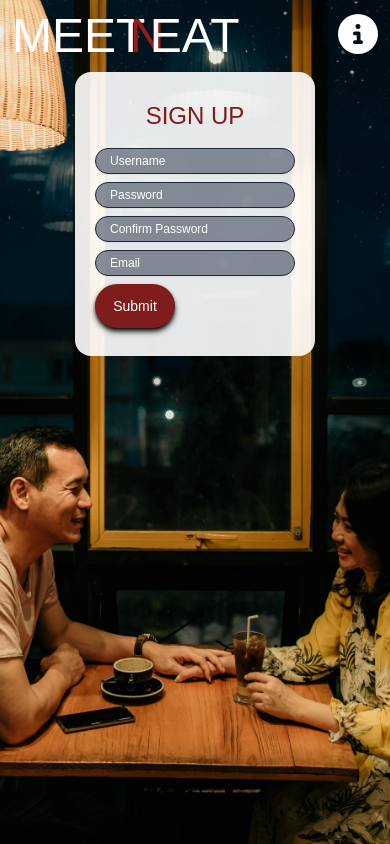
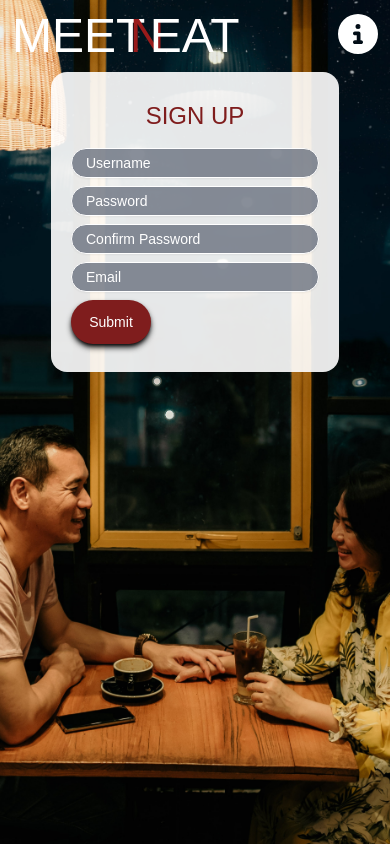
Before and after one commit to Meet-N-Eat/Frontend, a React (Create React App) app: page /users/authentication/signup in a window 390 px wide. Built offline with nearby package versions, Linux system fonts and the light colour scheme.

Commit message:
updates account css classes and adjusts LogIn and SignUp container sizes

```diff
--- a/src/components/LoginSignUp/LogIn.js
+++ b/src/components/LoginSignUp/LogIn.js
@@ -61,7 +61,7 @@ const LogIn = () => {
   // ===========================================================================
   return (
     <div className=''>
-      <div className='start-container white-bg w-60 md:w-80 p-4'>
+      <div className='start-container white-bg w-72 md:w-96 p-4'>
         <h1 className='header text-2xl text-red-900 mx-auto pt-2'>LOG IN</h1>
         { location.state !== null && <p className='text-center mx-auto text-xs md:text-sm'>Log in to access this feature!</p> }
         <form
@@ -69,14 +69,14 @@ const LogIn = () => {
           onSubmit={submitHandler}
         >
           <input
-            className='username input mt-4 w-full mx-auto border border-slate-800'
+            className='username input account-input mt-4'
             type='text'
             placeholder='Username'
             onChange={changeHandler}
             value={loggedInUser.username}
           ></input>
           <input
-            className='password input my-4 w-full mx-auto border border-slate-800'
+            className='password input account-input my-4 '
             type='password'
             placeholder='Password'
             onChange={changeHandler}
@@ -85,13 +85,13 @@ const LogIn = () => {
           {login.badLogin && <h1 className='text-center mb-2 text-xs md:text-sm text-red-800'>Incorrect username or password</h1>}
           <Row>
             <button
-              className='account-button w-20 mb-4 mx-auto'
+              className='account-button w-20 mb-4'
               type='submit'
             >Submit</button>
           </Row>
       </form>
       <Link
-        className='mx-auto text-xs md:text-lg hover:text-red-900 hover:font-normal'
+        className='mx-auto text-md md:text-lg hover:text-red-900 hover:font-normal'
         to='/users/authentication/signup'>
           Not registered? Sign up here
       </Link>
--- a/src/components/LoginSignUp/SignUp.js
+++ b/src/components/LoginSignUp/SignUp.js
@@ -63,7 +63,7 @@ const SignUp = () => {
           </div>
         </div>
       :
-        <div className='start-container white-bg w-60 md:w-96 p-5 space-y-4'>
+        <div className='start-container white-bg w-72 md:w-96 p-5 space-y-4'>
           <h1 className='header text-2xl text-red-900 mx-auto pt-2'>SIGN UP</h1>
           <form
             className='space-y-2 md:space-y-4'
@@ -72,21 +72,21 @@ const SignUp = () => {
           >
             {error.username && <p className='text-center text-red-800 mx-auto text-xs md:text-sm'>Username already exists</p>}
             <input
-              className='username input w-full mx-auto border border-slate-800 text-xs md:text-base'
+              className='username input account-input'
               type='text'
               placeholder='Username'
               onChange={changeHandler}
               value={loggedInUser.username}
             ></input>
             <input
-              className='password input w-full mx-auto border border-slate-800 text-xs md:text-base'
+              className='password input account-input'
               type='password'
               placeholder='Password'
               onChange={changeHandler}
               value={loggedInUser.password}
             ></input>
             <input
-              className='confirmPassword input w-full mx-auto border border-slate-800 text-xs md:text-base'
+              className='confirmPassword input account-input'
               type='password'
               placeholder='Confirm Password'
               onChange={changeHandler}
@@ -94,7 +94,7 @@ const SignUp = () => {
             ></input>
             {error.email && <p className='text-center text-red mx-auto text-xs md:text-sm'>Email already exists</p>}
             <input
-              className='email input w-full mx-auto border border-slate-800 text-xs md:text-base'
+              className='email input account-input'
               type='text'
               placeholder='Email'
               onChange={changeHandler}
@@ -102,7 +102,7 @@ const SignUp = () => {
             ></input>
             <Row>
               <button
-                className='account-button w-20 mx-auto mb-2 text-sm md:text-base'
+                className='account-button w-20 mb-2 text-sm md:text-base'
                 type='submit'
               >Submit</button>
             </Row>
--- a/src/components/UserProfile/UserProfile.js
+++ b/src/components/UserProfile/UserProfile.js
@@ -122,7 +122,7 @@ const UserProfile = () => {
                                 {error && <p className="">this email address already exists, please enter another</p>}
                             </div>
                         <button
-                            className='account-button w-1/2 mx-auto mt-1'
+                            className='account-button w-1/2 mt-1'
                             type="submit"
                             id="save-changes"
                             onClick={onSubmit}
--- a/src/index.css
+++ b/src/index.css
@@ -97,7 +97,7 @@
 	}
 
 	.account-button {
-		@apply h-11 rounded-full p-2 text-white hover:text-black bg-red-900 hover:bg-white/90 hover:border shadow-md shadow-black;
+		@apply h-11 rounded-full p-2 text-white hover:text-black bg-red-900 hover:bg-white/90 hover:border shadow-md shadow-black mx-auto;
 	}
 
 	.outreach-button {
@@ -107,6 +107,10 @@
 	/* Input boxes */
 	.input {
 		@apply shadow-sm border border-white bg-gray-500/80 focus:bg-white/90 placeholder-white focus:placeholder-gray-400 text-white focus:text-zinc-900 focus:outline-none indent-2.5 rounded-full p-1 font-normal;
+	}
+
+	.account-input {
+		@apply w-full mx-auto text-sm md:text-sm;
 	}
 
 	input[type='checkbox'] {
```
